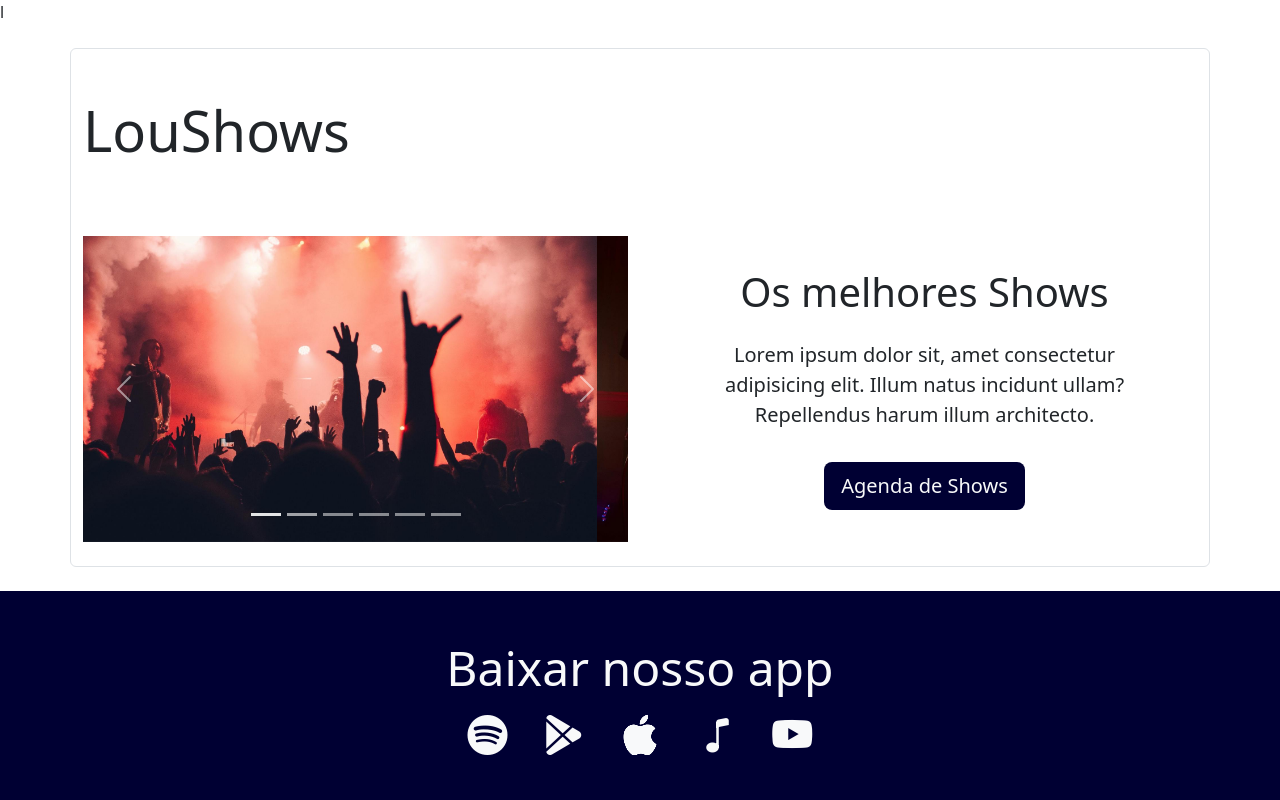
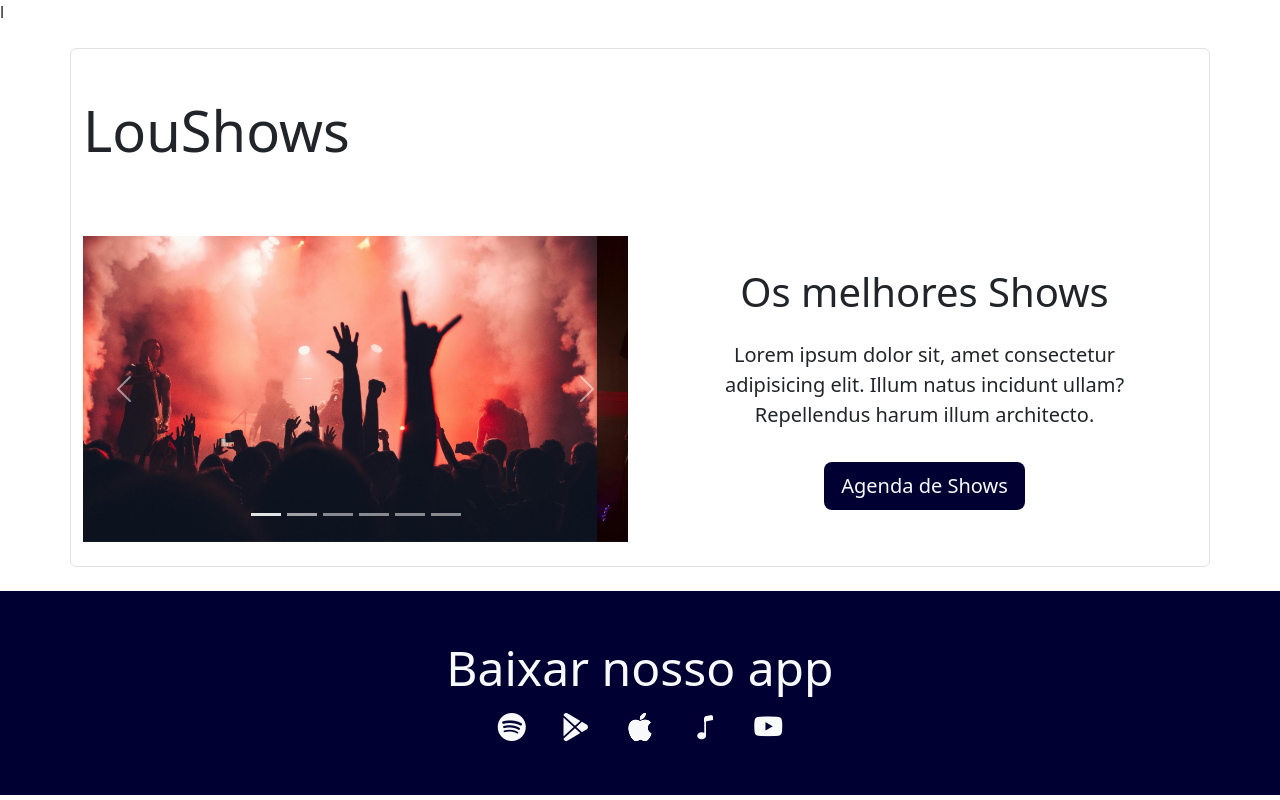
Before and after one commit to binibini011/aula-03-BS, a plain HTML site: page index.html in a window 1280 px wide. Shown: the top 800 px of the page. Drawn offline with nearby package versions, Linux system fonts and the light colour scheme.

Commit message:
alterando o tamanho dos icones

```diff
--- a/index.html
+++ b/index.html
@@ -90,11 +90,11 @@
     <section class="container-fluid p-5 bg-blue my-4 text-center">
         <h4 class="text-light display-5">Baixar nosso app</h4>
         <div class mt-4>
-            <a href=""><i class="text-light fs-1 mx-3 bi-spotify rounded-circle icon"></i></a>
-            <a href=""><i class="text-light fs-1 mx-3 bi-google-play rounded-circle icon"></i></a>
-            <a href=""><i class="text-light fs-1 mx-3 bi-apple rounded-circle icon"></i></a>
-            <a href=""><i class="text-light fs-1 mx-3 bi-music-note rounded-circle icon"></i></a>
-            <a href=""><i class="text-light fs-1 mx-3 bi-youtube rounded-circle icon"></i></a>
+            <a href=""><i class="text-light fs-3 mx-3 bi bi-spotify rounded-circle icon"></i></a>
+            <a href=""><i class="text-light fs-3 mx-3 bi bi-google-play rounded-circle icon"></i></a>
+            <a href=""><i class="text-light fs-3 mx-3 bi bi-apple rounded-circle icon"></i></a>
+            <a href=""><i class="text-light fs-3 mx-3 bi bi-music-note rounded-circle icon"></i></a>
+            <a href=""><i class="text-light fs-3 mx-3 bi bi-youtube rounded-circle icon"></i></a>
 
         </div>
     </section>
```
